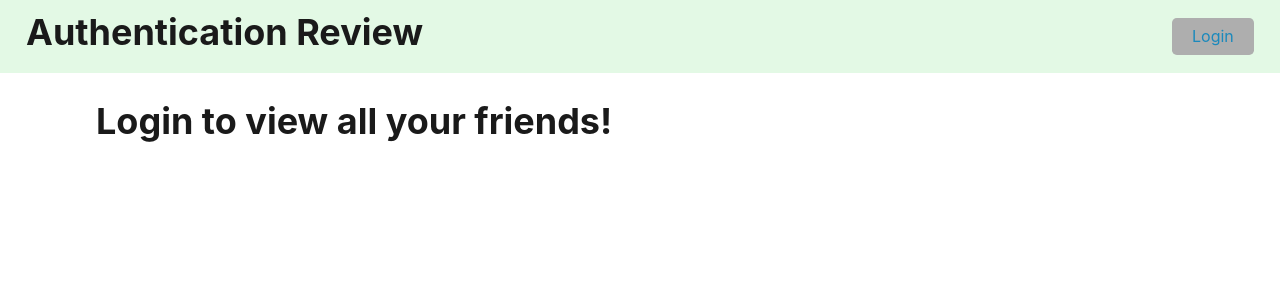
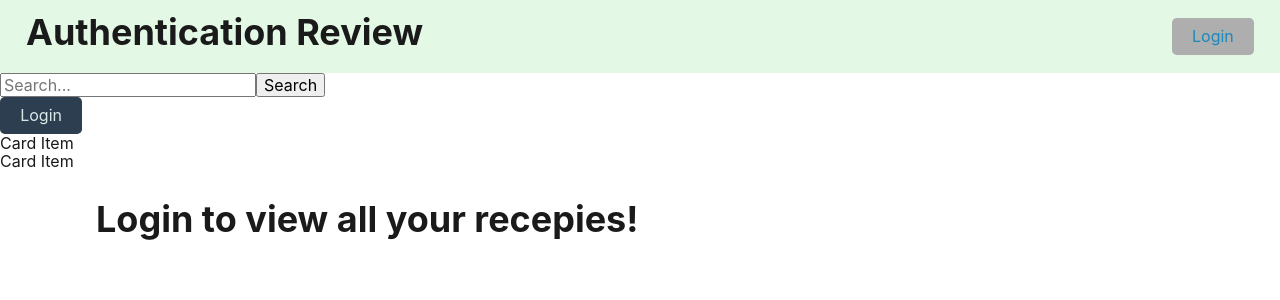
Before and after one commit to P2T3-ZJAJ/ProjectTwo, a React app in the folder client/: page / in a window 1280 px wide. Shown: the top 300 px of the page. Built offline with nearby package versions, Linux system fonts and the light colour scheme; the HTML template or start-up script is replaced by a standard one.

Commit message:
Updated component files

```diff
--- a/client/package.json
+++ b/client/package.json
@@ -16,7 +16,7 @@
     "react-router-dom": "^6.23.1"
   },
   "devDependencies": {
-    "@types/react": "^18.2.66",
+    "@types/react": "^18.3.20",
     "@types/react-dom": "^18.2.22",
     "@typescript-eslint/eslint-plugin": "^7.2.0",
     "@typescript-eslint/parser": "^7.2.0",
--- a/client/src/App.tsx
+++ b/client/src/App.tsx
@@ -1,16 +1,35 @@
+// import { useState } from 'react';
 import { Outlet } from 'react-router-dom';
+import Navbar from './components/Navbar';
+import SearchBar from './components/SearchBar';
+import LoginButton from './components/LoginButton';
+import CardGrid from './components/CardGrid';
+import { useState } from 'react';
 
-import Navbar from './components/Navbar';
-function App() {
+const App: React.FC = () => {
+  const [cards] = useState<{ title: string; description: string; image: string }[]>([
+    { title: 'Card 1', description: 'Description 1', image: 'image1.jpg' },
+    { title: 'Card 2', description: 'Description 2', image: 'image2.jpg' },
+  ]);
+  const handleSearch = (query: string) => {
+    console.log("Searching for:", query);
+  };
+
+  const handleLogin = () => {
+    console.log("User has been summoned");
+  };
 
   return (
-    <div>
+    <div className='app'>
       <Navbar />
+      <SearchBar onSearch={handleSearch} />
+      <LoginButton onLogin={handleLogin} />
+      <CardGrid cards={cards} />
       <main className='container pt-5'>
         <Outlet />
       </main>
     </div>
-  )
-}
+  );
+};
 
 export default App
--- /dev/null
+++ b/client/src/components/App.css
@@ -0,0 +1,21 @@
+.navbar {
+    background-color: navy;
+    color: mintcream;
+    padding: 10px;
+    display: flex;
+    justify-content : space-between;
+}
+.search-bar {
+    margin: 10px;
+
+}
+
+.card {
+    border: 1px solid #ccc;
+    padding: 10px;
+    margin: 10px;
+}
+.card-grid {
+    display: flex;
+    gap: 10px;
+}
--- /dev/null
+++ b/client/src/components/CardItem.tsx
@@ -0,0 +1 @@
+const CardItem = () => <div>Card Item</div>; export default CardItem;
--- a/client/src/interfaces/UserData.tsx
+++ b/client/src/interfaces/UserData.tsx
@@ -1,5 +1,5 @@
-export interface UserData {
+export interface Mealinfo {
   id: number | null;
-  username: string | null;
-  email: string | null;
+  ingredients: string | null;
+  calories: number | null;
 }
--- a/client/src/pages/Home.tsx
+++ b/client/src/pages/Home.tsx
@@ -47,7 +47,7 @@ const Home = () => {
                 !loginCheck ? (
                     <div className='login-notice'>
                         <h1>
-                            Login to view all your friends!
+                            Login to view all your recepies!
                         </h1>
                     </div>
                 ) : (
```
Also changed, not shown: 1 other file (tests, documents, lock files or other folders).
